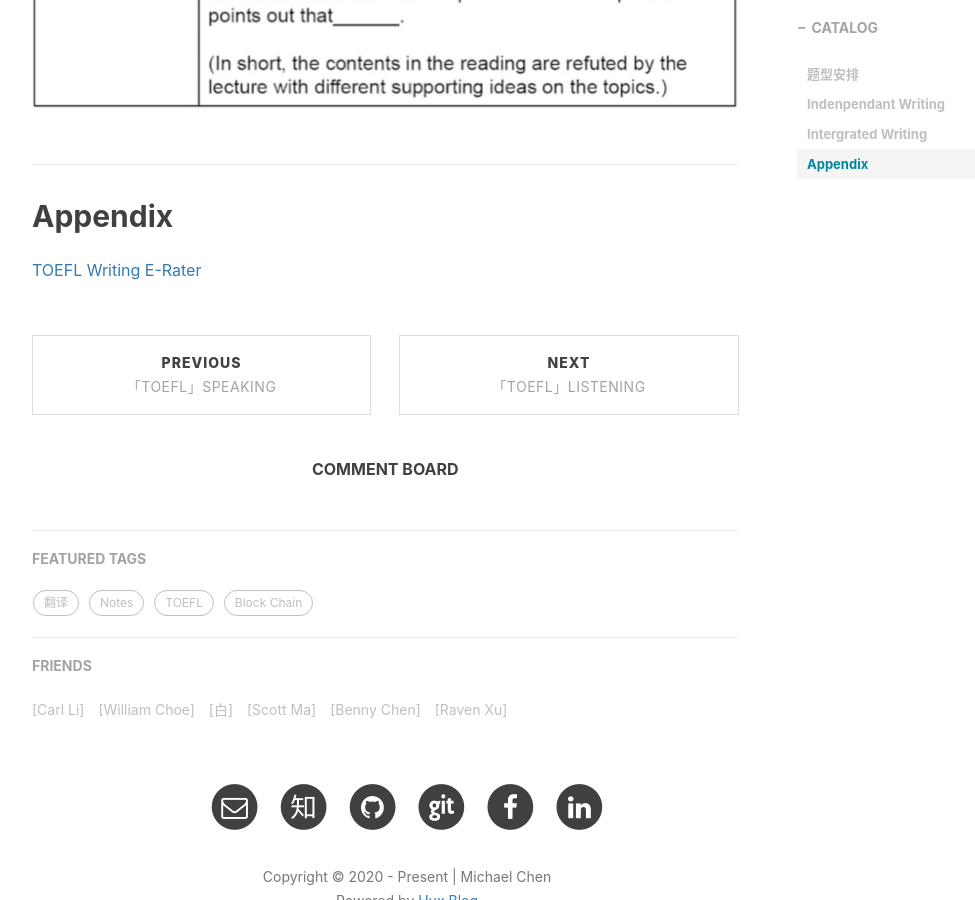
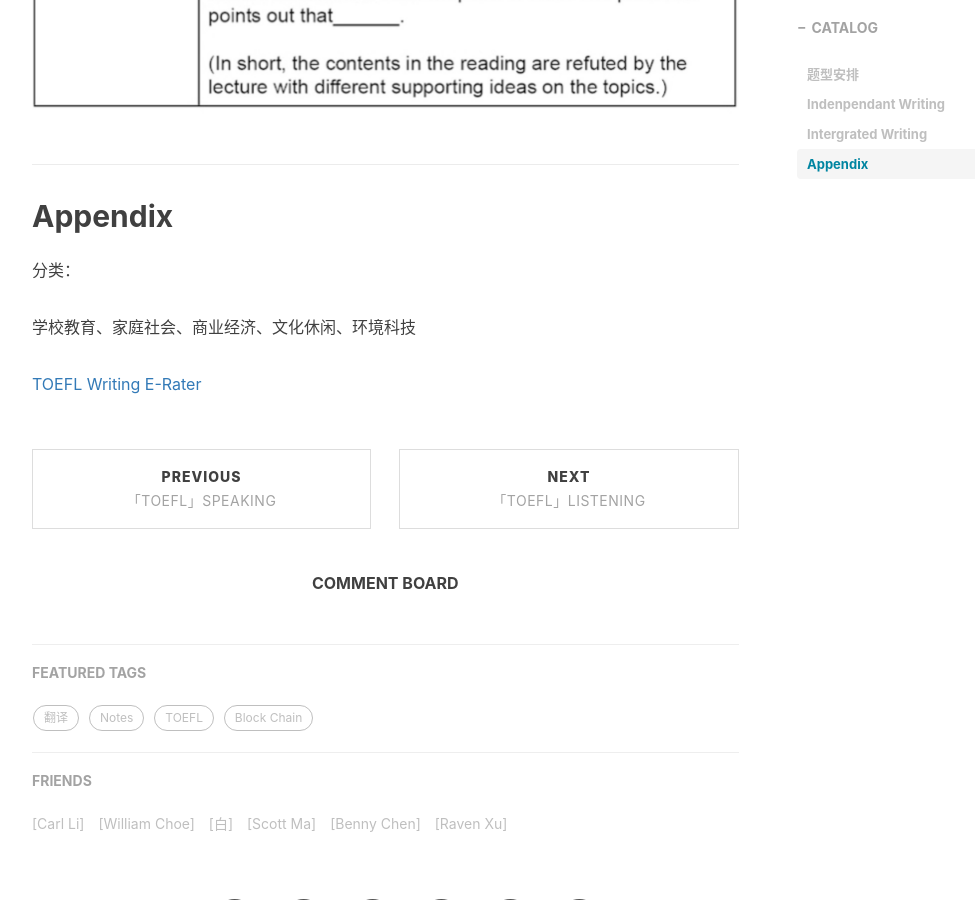
Before and after one commit to MessiahChen/MessiahChen.github.io, a Jekyll site: the page built from _posts/2020-07-23-TOEFL-Writing.markdown, in a window 1280 px wide and 900 px high, scrolled down 4729 px. Shown: the whole window, without its empty margins (233-1208 px from the left). Built offline with Jekyll 4.4.1, drawn with Linux system fonts in a browser that asks for light colours; nearby versions of some CDN libraries; comment, search, counter and statistics services are not loaded.

Commit message:
post update

```diff
--- a/_posts/2020-07-23-TOEFL-Writing.markdown
+++ b/_posts/2020-07-23-TOEFL-Writing.markdown
@@ -61,4 +61,8 @@ tags:
 
 ## Appendix
 
+分类：
+
+学校教育、家庭社会、商业经济、文化休闲、环境科技
+
 [TOEFL Writing E-Rater](/2020/07/20/TOFEL-Writing-E-Rater)
```
